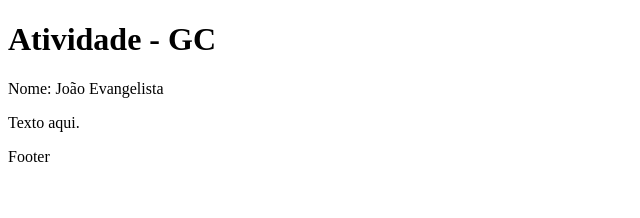
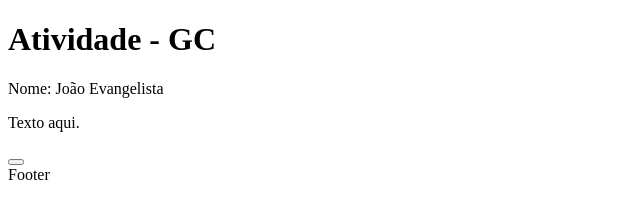
Before and after one commit to joaoev/atividade-gc-2024-2, a plain HTML site: page index.html in a window 1280 px wide. Shown: the full height of the page, 0-640 px from the left. Drawn offline with Linux system fonts and the light colour scheme.

Commit message:
feat: Button alert script

```diff
--- a/index.html
+++ b/index.html
@@ -8,6 +8,7 @@
 </head>
 
 <body>
+    <script src='./script.js'></script>
     <div>
         <header>
             <h1>Atividade - GC</h1>
@@ -15,6 +16,7 @@
         </header>
         <main>
             <p>Texto aqui.</p>
+            <button onclick="alerta()"></button>
         </main>
         <footer>
             Footer
--- /dev/null
+++ b/script.js
@@ -0,0 +1,3 @@
+function alerta() {
+    alert('Clique.')
+}
```
